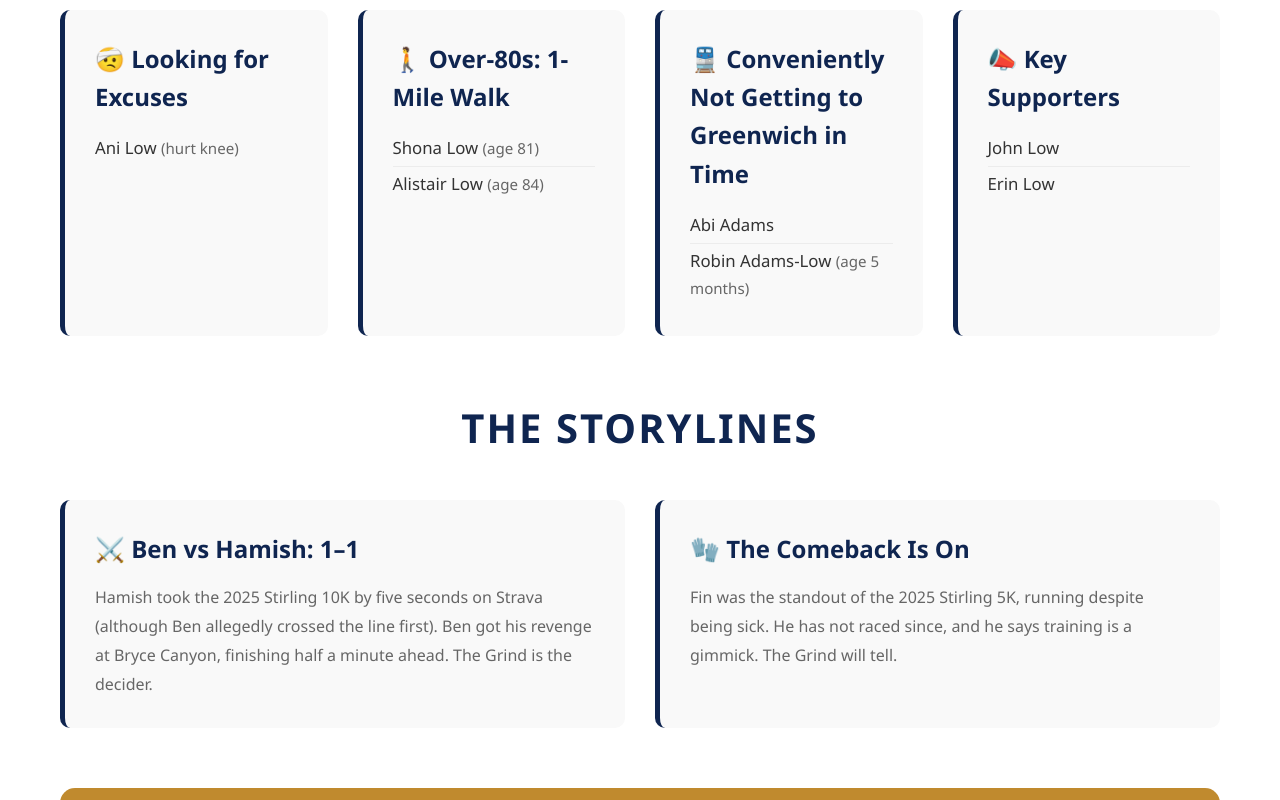
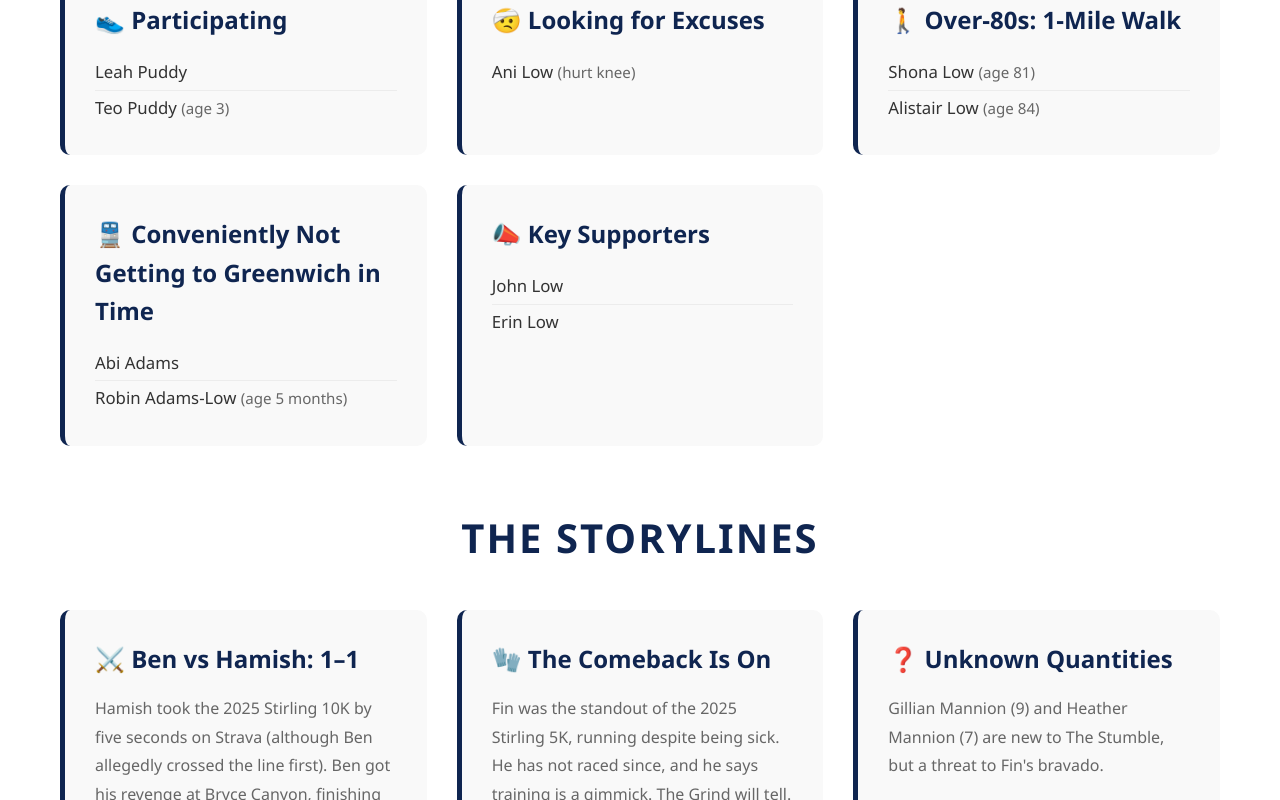
Before and after one commit to hamishlow/hamishlow.github.io, a plain HTML site: page stirlingstumble/2026-greenwich-grind.html in a window 1280 px wide. Shown: the part 2160-2960 px from the top of the page. Drawn offline with Linux system fonts and the light colour scheme.

Commit message:
Stirling Stumble: Unknown Quantities storyline; field cards three per row
Co-Authored-By: Claude Opus 5.5 <noreply@anthropic.com>

```diff
--- a/stirlingstumble/2026-greenwich-grind.html
+++ b/stirlingstumble/2026-greenwich-grind.html
@@ -29,7 +29,7 @@
       <h2>Pre-Race Report</h2>
       <div class="report">
         <p>Three generations, one decider. Eighteen names are on the list for the Greenwich Grind,
-        aged from five months to 84, and not all of them are planning to make it to the start line.</p>
+        aged from five months to 84, but not all of them are planning to make it to the start line.</p>
         <p>Ben and Hamish arrive at one win each. Fin has thrown down the gauntlet, Meg and Eve are the
         dark horses, and the over-80s will contest their own one-mile walk.</p>
       </div>
@@ -60,7 +60,7 @@
          One info-card per group. Add or move names by editing the <li> lines. -->
     <section class="section">
       <h2>The Field</h2>
-      <div class="info-grid">
+      <div class="info-grid field-grid">
         <div class="info-card">
           <h3>🎽 Confirmed Entrants</h3>
           <ul class="field-list">
@@ -136,6 +136,11 @@
           <p>Fin was the standout of the 2025 Stirling 5K, running despite being sick. He has not raced
           since, and he says training is a gimmick. The Grind will tell.</p>
         </div>
+        <div class="info-card">
+          <h3>❓ Unknown Quantities</h3>
+          <p>Gillian Mannion (9) and Heather Mannion (7) are new to The Stumble, but a threat to
+          Fin's bravado.</p>
+        </div>
       </div>
     </section>
 
--- a/stirlingstumble/stumble.css
+++ b/stirlingstumble/stumble.css
@@ -190,6 +190,13 @@ h1 {
 .info-card h3 { color: var(--navy); margin-bottom: 15px; font-size: 1.5em; }
 .info-card p { color: var(--muted); line-height: 1.8; }
 
+/* The field: three cards per row so names stay on one line */
+.field-grid { grid-template-columns: repeat(3, 1fr); }
+@media (max-width: 900px) { .field-grid { grid-template-columns: repeat(2, 1fr); } }
+@media (max-width: 600px) { .field-grid { grid-template-columns: 1fr; } }
+.field-list li { white-space: nowrap; }
+@media (max-width: 600px) { .field-list li { white-space: normal; } }
+
 /* Name lists inside info cards (the field for a race) */
 .field-list { list-style: none; }
 .field-list li { padding: 4px 0; color: var(--text); font-size: 1.05em; }
```
